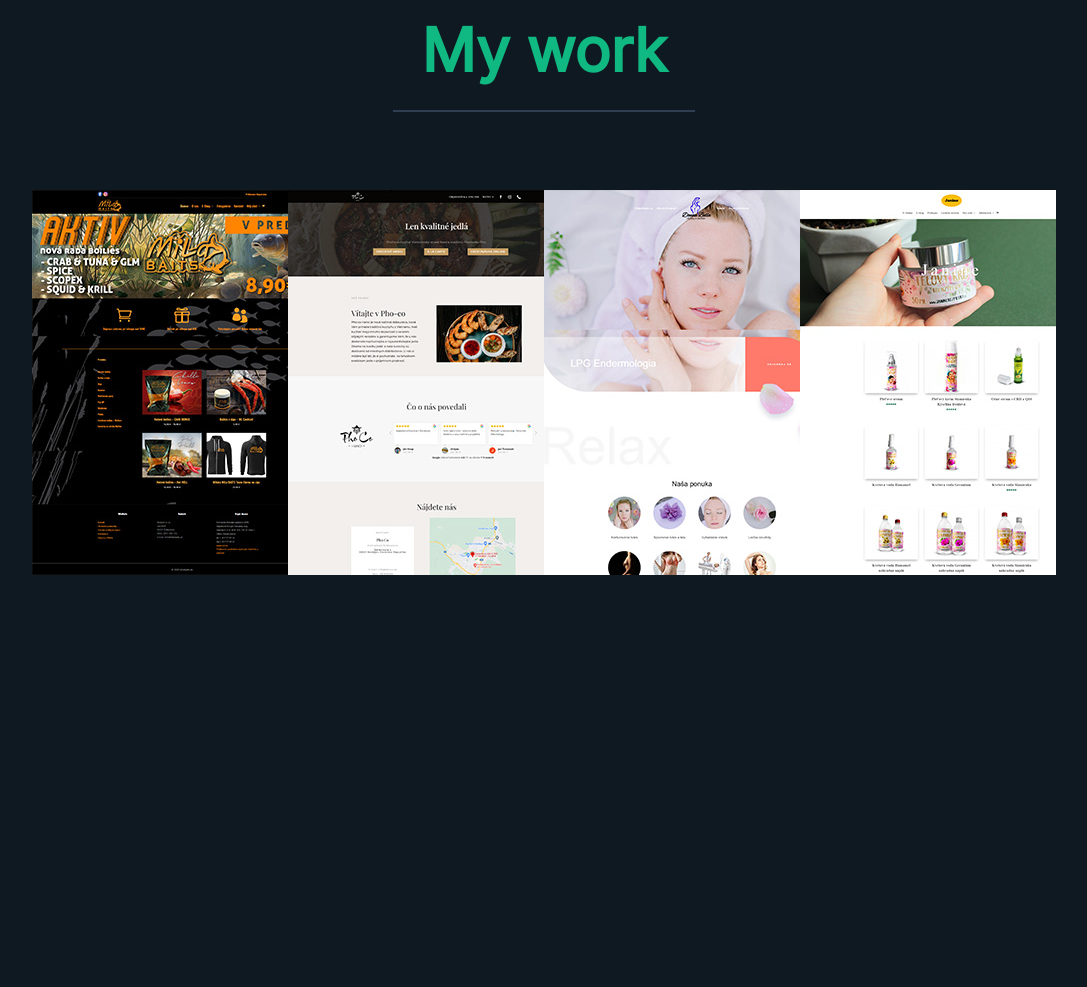
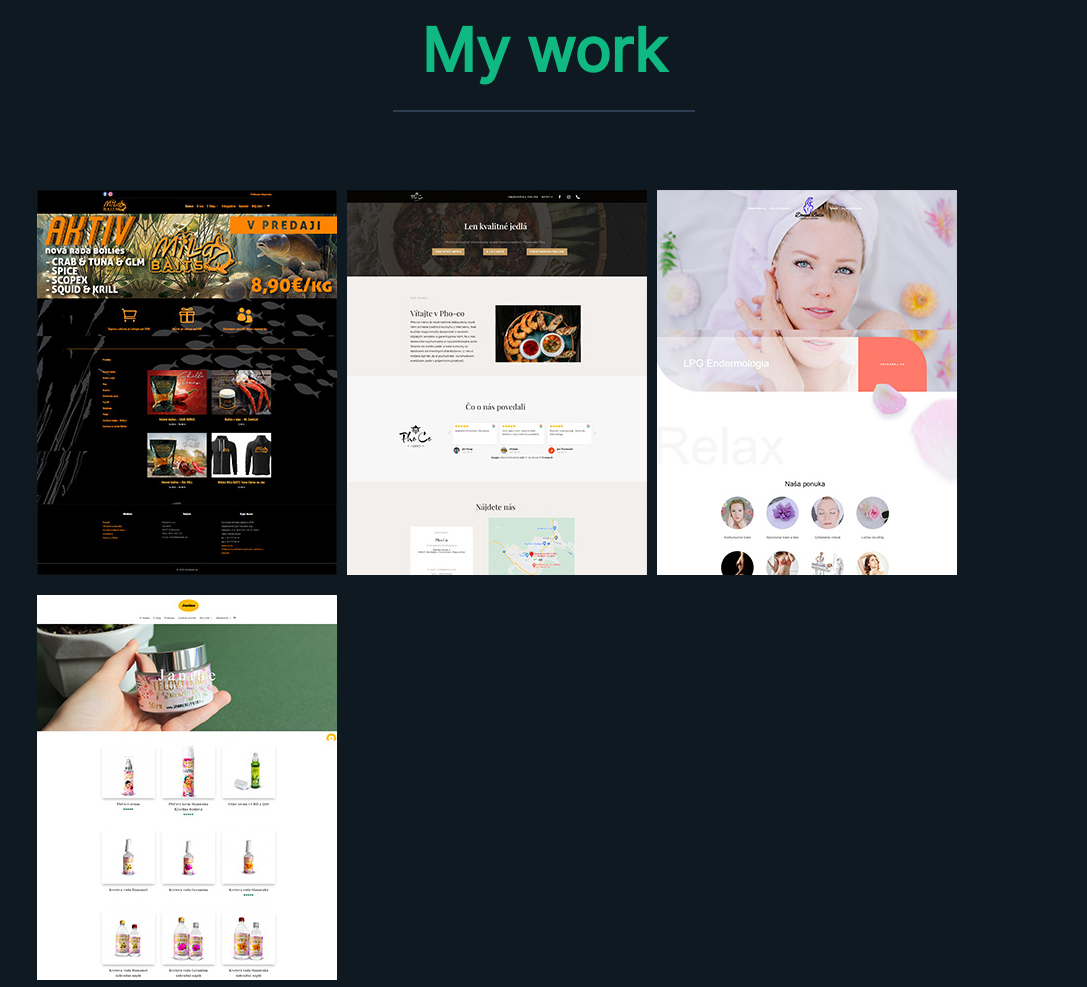
Before and after one commit to Tomas1564230/Portfolio, a plain HTML site: page PortfolioWeb/index.html in a window 1280 px wide. Shown: the part 1420-2407 px from the top of the page, without its empty margins (96-1183 px from the left). Drawn offline with nearby package versions, Linux system fonts and the light colour scheme.

Commit message:
Works eddit

```diff
--- a/PortfolioWeb/index.css
+++ b/PortfolioWeb/index.css
@@ -149,7 +149,7 @@ a:link, a:visited{
     padding-top: 20px;
     width: 25%;
     max-width: 25%;
-    min-width: 230px;
+    min-width: 310px;
 
 
 }
@@ -162,7 +162,12 @@ a:link, a:visited{
 
 }
 
-
+@media (min-width: 40em) {
+    .porfolioWorks {
+        display: flex;
+        place-items: center;
+    }
+}
 
 
 
```
Also changed, not shown: PortfolioWeb/index.js (line endings or trailing spaces).
